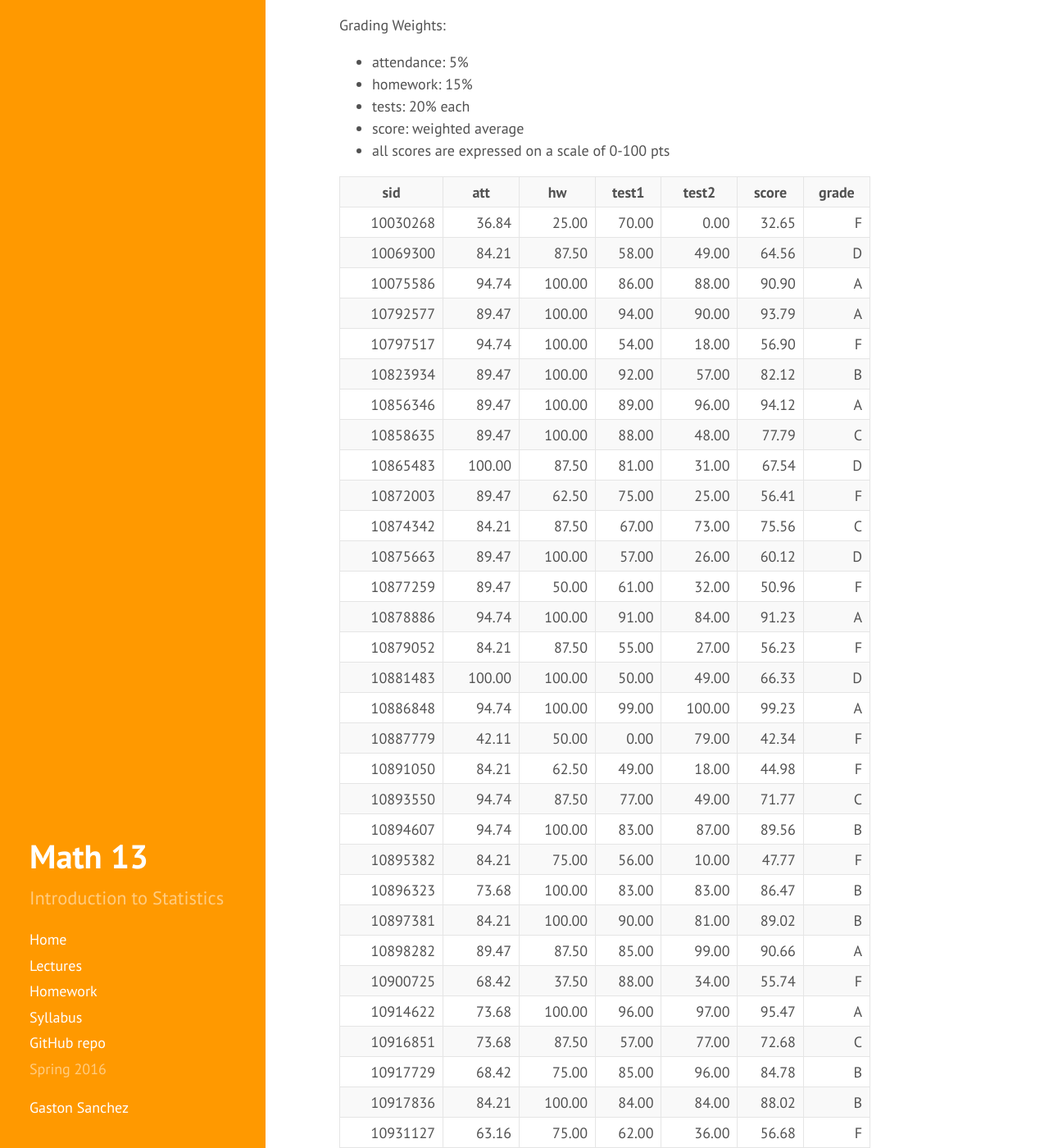
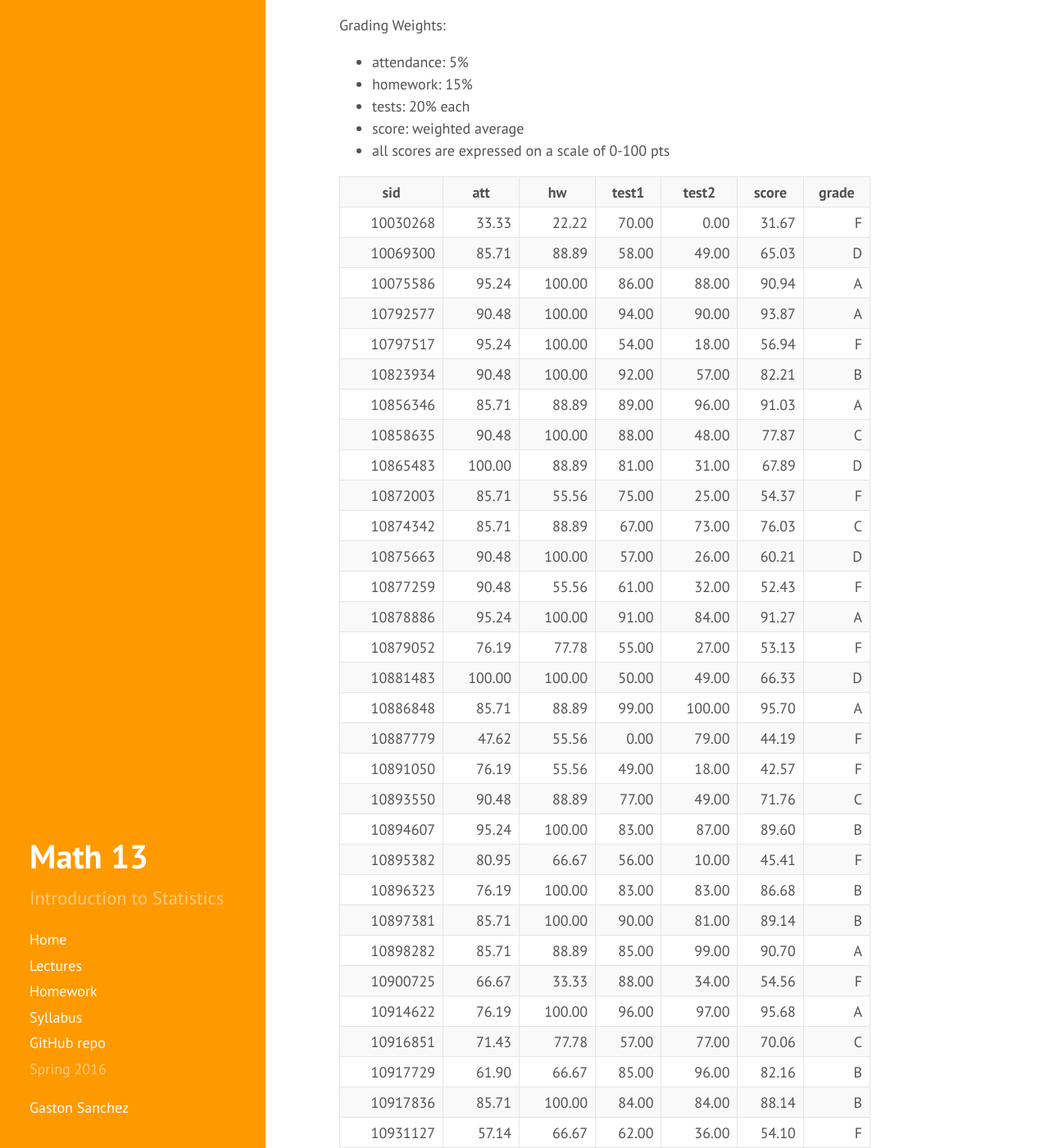
Before and after one commit to gastonstat/relic-math13, a Jekyll site: the page built from gradebook-20308.md, in a window 1280 px wide and 1400 px high, scrolled down 192 px. Shown: the whole window at 82% size. Built offline with Jekyll 4.4.1, drawn with Linux system fonts in a browser that asks for light colours; nearby versions of some CDN libraries; some of the changed text lies outside the part shown.

Commit message:
gradebook: update gbooks for week Apr 18-20, 2016

```diff
--- a/gradebook-20308.md
+++ b/gradebook-20308.md
@@ -16,41 +16,41 @@ Grading Weights:
 - all scores are expressed on a scale of 0-100 pts
 
 <!-- html table generated in R 3.2.3 by xtable 1.8-2 package -->
-<!-- Mon Apr 18 07:16:24 2016 -->
+<!-- Sat Apr 23 11:09:09 2016 -->
 <table >
 <tr> <th> sid </th> <th> att </th> <th> hw </th> <th> test1 </th> <th> test2 </th> <th> score </th> <th> grade </th>  </tr>
-  <tr> <td align="right"> 10030268 </td> <td align="right"> 36.84 </td> <td align="right"> 25.00 </td> <td align="right"> 70.00 </td> <td align="right"> 0.00 </td> <td align="right"> 32.65 </td> <td align="right"> F </td> </tr>
-  <tr> <td align="right"> 10069300 </td> <td align="right"> 84.21 </td> <td align="right"> 87.50 </td> <td align="right"> 58.00 </td> <td align="right"> 49.00 </td> <td align="right"> 64.56 </td> <td align="right"> D </td> </tr>
-  <tr> <td align="right"> 10075586 </td> <td align="right"> 94.74 </td> <td align="right"> 100.00 </td> <td align="right"> 86.00 </td> <td align="right"> 88.00 </td> <td align="right"> 90.90 </td> <td align="right"> A </td> </tr>
-  <tr> <td align="right"> 10792577 </td> <td align="right"> 89.47 </td> <td align="right"> 100.00 </td> <td align="right"> 94.00 </td> <td align="right"> 90.00 </td> <td align="right"> 93.79 </td> <td align="right"> A </td> </tr>
-  <tr> <td align="right"> 10797517 </td> <td align="right"> 94.74 </td> <td align="right"> 100.00 </td> <td align="right"> 54.00 </td> <td align="right"> 18.00 </td> <td align="right"> 56.90 </td> <td align="right"> F </td> </tr>
-  <tr> <td align="right"> 10823934 </td> <td align="right"> 89.47 </td> <td align="right"> 100.00 </td> <td align="right"> 92.00 </td> <td align="right"> 57.00 </td> <td align="right"> 82.12 </td> <td align="right"> B </td> </tr>
-  <tr> <td align="right"> 10856346 </td> <td align="right"> 89.47 </td> <td align="right"> 100.00 </td> <td align="right"> 89.00 </td> <td align="right"> 96.00 </td> <td align="right"> 94.12 </td> <td align="right"> A </td> </tr>
-  <tr> <td align="right"> 10858635 </td> <td align="right"> 89.47 </td> <td align="right"> 100.00 </td> <td align="right"> 88.00 </td> <td align="right"> 48.00 </td> <td align="right"> 77.79 </td> <td align="right"> C </td> </tr>
-  <tr> <td align="right"> 10865483 </td> <td align="right"> 100.00 </td> <td align="right"> 87.50 </td> <td align="right"> 81.00 </td> <td align="right"> 31.00 </td> <td align="right"> 67.54 </td> <td align="right"> D </td> </tr>
-  <tr> <td align="right"> 10872003 </td> <td align="right"> 89.47 </td> <td align="right"> 62.50 </td> <td align="right"> 75.00 </td> <td align="right"> 25.00 </td> <td align="right"> 56.41 </td> <td align="right"> F </td> </tr>
-  <tr> <td align="right"> 10874342 </td> <td align="right"> 84.21 </td> <td align="right"> 87.50 </td> <td align="right"> 67.00 </td> <td align="right"> 73.00 </td> <td align="right"> 75.56 </td> <td align="right"> C </td> </tr>
-  <tr> <td align="right"> 10875663 </td> <td align="right"> 89.47 </td> <td align="right"> 100.00 </td> <td align="right"> 57.00 </td> <td align="right"> 26.00 </td> <td align="right"> 60.12 </td> <td align="right"> D </td> </tr>
-  <tr> <td align="right"> 10877259 </td> <td align="right"> 89.47 </td> <td align="right"> 50.00 </td> <td align="right"> 61.00 </td> <td align="right"> 32.00 </td> <td align="right"> 50.96 </td> <td align="right"> F </td> </tr>
-  <tr> <td align="right"> 10878886 </td> <td align="right"> 94.74 </td> <td align="right"> 100.00 </td> <td align="right"> 91.00 </td> <td align="right"> 84.00 </td> <td align="right"> 91.23 </td> <td align="right"> A </td> </tr>
-  <tr> <td align="right"> 10879052 </td> <td align="right"> 84.21 </td> <td align="right"> 87.50 </td> <td align="right"> 55.00 </td> <td align="right"> 27.00 </td> <td align="right"> 56.23 </td> <td align="right"> F </td> </tr>
+  <tr> <td align="right"> 10030268 </td> <td align="right"> 33.33 </td> <td align="right"> 22.22 </td> <td align="right"> 70.00 </td> <td align="right"> 0.00 </td> <td align="right"> 31.67 </td> <td align="right"> F </td> </tr>
+  <tr> <td align="right"> 10069300 </td> <td align="right"> 85.71 </td> <td align="right"> 88.89 </td> <td align="right"> 58.00 </td> <td align="right"> 49.00 </td> <td align="right"> 65.03 </td> <td align="right"> D </td> </tr>
+  <tr> <td align="right"> 10075586 </td> <td align="right"> 95.24 </td> <td align="right"> 100.00 </td> <td align="right"> 86.00 </td> <td align="right"> 88.00 </td> <td align="right"> 90.94 </td> <td align="right"> A </td> </tr>
+  <tr> <td align="right"> 10792577 </td> <td align="right"> 90.48 </td> <td align="right"> 100.00 </td> <td align="right"> 94.00 </td> <td align="right"> 90.00 </td> <td align="right"> 93.87 </td> <td align="right"> A </td> </tr>
+  <tr> <td align="right"> 10797517 </td> <td align="right"> 95.24 </td> <td align="right"> 100.00 </td> <td align="right"> 54.00 </td> <td align="right"> 18.00 </td> <td align="right"> 56.94 </td> <td align="right"> F </td> </tr>
+  <tr> <td align="right"> 10823934 </td> <td align="right"> 90.48 </td> <td align="right"> 100.00 </td> <td align="right"> 92.00 </td> <td align="right"> 57.00 </td> <td align="right"> 82.21 </td> <td align="right"> B </td> </tr>
+  <tr> <td align="right"> 10856346 </td> <td align="right"> 85.71 </td> <td align="right"> 88.89 </td> <td align="right"> 89.00 </td> <td align="right"> 96.00 </td> <td align="right"> 91.03 </td> <td align="right"> A </td> </tr>
+  <tr> <td align="right"> 10858635 </td> <td align="right"> 90.48 </td> <td align="right"> 100.00 </td> <td align="right"> 88.00 </td> <td align="right"> 48.00 </td> <td align="right"> 77.87 </td> <td align="right"> C </td> </tr>
+  <tr> <td align="right"> 10865483 </td> <td align="right"> 100.00 </td> <td align="right"> 88.89 </td> <td align="right"> 81.00 </td> <td align="right"> 31.00 </td> <td align="right"> 67.89 </td> <td align="right"> D </td> </tr>
+  <tr> <td align="right"> 10872003 </td> <td align="right"> 85.71 </td> <td align="right"> 55.56 </td> <td align="right"> 75.00 </td> <td align="right"> 25.00 </td> <td align="right"> 54.37 </td> <td align="right"> F </td> </tr>
+  <tr> <td align="right"> 10874342 </td> <td align="right"> 85.71 </td> <td align="right"> 88.89 </td> <td align="right"> 67.00 </td> <td align="right"> 73.00 </td> <td align="right"> 76.03 </td> <td align="right"> C </td> </tr>
+  <tr> <td align="right"> 10875663 </td> <td align="right"> 90.48 </td> <td align="right"> 100.00 </td> <td align="right"> 57.00 </td> <td align="right"> 26.00 </td> <td align="right"> 60.21 </td> <td align="right"> D </td> </tr>
+  <tr> <td align="right"> 10877259 </td> <td align="right"> 90.48 </td> <td align="right"> 55.56 </td> <td align="right"> 61.00 </td> <td align="right"> 32.00 </td> <td align="right"> 52.43 </td> <td align="right"> F </td> </tr>
+  <tr> <td align="right"> 10878886 </td> <td align="right"> 95.24 </td> <td align="right"> 100.00 </td> <td align="right"> 91.00 </td> <td align="right"> 84.00 </td> <td align="right"> 91.27 </td> <td align="right"> A </td> </tr>
+  <tr> <td align="right"> 10879052 </td> <td align="right"> 76.19 </td> <td align="right"> 77.78 </td> <td align="right"> 55.00 </td> <td align="right"> 27.00 </td> <td align="right"> 53.13 </td> <td align="right"> F </td> </tr>
   <tr> <td align="right"> 10881483 </td> <td align="right"> 100.00 </td> <td align="right"> 100.00 </td> <td align="right"> 50.00 </td> <td align="right"> 49.00 </td> <td align="right"> 66.33 </td> <td align="right"> D </td> </tr>
-  <tr> <td align="right"> 10886848 </td> <td align="right"> 94.74 </td> <td align="right"> 100.00 </td> <td align="right"> 99.00 </td> <td align="right"> 100.00 </td> <td align="right"> 99.23 </td> <td align="right"> A </td> </tr>
-  <tr> <td align="right"> 10887779 </td> <td align="right"> 42.11 </td> <td align="right"> 50.00 </td> <td align="right"> 0.00 </td> <td align="right"> 79.00 </td> <td align="right"> 42.34 </td> <td align="right"> F </td> </tr>
-  <tr> <td align="right"> 10891050 </td> <td align="right"> 84.21 </td> <td align="right"> 62.50 </td> <td align="right"> 49.00 </td> <td align="right"> 18.00 </td> <td align="right"> 44.98 </td> <td align="right"> F </td> </tr>
-  <tr> <td align="right"> 10893550 </td> <td align="right"> 94.74 </td> <td align="right"> 87.50 </td> <td align="right"> 77.00 </td> <td align="right"> 49.00 </td> <td align="right"> 71.77 </td> <td align="right"> C </td> </tr>
-  <tr> <td align="right"> 10894607 </td> <td align="right"> 94.74 </td> <td align="right"> 100.00 </td> <td align="right"> 83.00 </td> <td align="right"> 87.00 </td> <td align="right"> 89.56 </td> <td align="right"> B </td> </tr>
-  <tr> <td align="right"> 10895382 </td> <td align="right"> 84.21 </td> <td align="right"> 75.00 </td> <td align="right"> 56.00 </td> <td align="right"> 10.00 </td> <td align="right"> 47.77 </td> <td align="right"> F </td> </tr>
-  <tr> <td align="right"> 10896323 </td> <td align="right"> 73.68 </td> <td align="right"> 100.00 </td> <td align="right"> 83.00 </td> <td align="right"> 83.00 </td> <td align="right"> 86.47 </td> <td align="right"> B </td> </tr>
-  <tr> <td align="right"> 10897381 </td> <td align="right"> 84.21 </td> <td align="right"> 100.00 </td> <td align="right"> 90.00 </td> <td align="right"> 81.00 </td> <td align="right"> 89.02 </td> <td align="right"> B </td> </tr>
-  <tr> <td align="right"> 10898282 </td> <td align="right"> 89.47 </td> <td align="right"> 87.50 </td> <td align="right"> 85.00 </td> <td align="right"> 99.00 </td> <td align="right"> 90.66 </td> <td align="right"> A </td> </tr>
-  <tr> <td align="right"> 10900725 </td> <td align="right"> 68.42 </td> <td align="right"> 37.50 </td> <td align="right"> 88.00 </td> <td align="right"> 34.00 </td> <td align="right"> 55.74 </td> <td align="right"> F </td> </tr>
-  <tr> <td align="right"> 10914622 </td> <td align="right"> 73.68 </td> <td align="right"> 100.00 </td> <td align="right"> 96.00 </td> <td align="right"> 97.00 </td> <td align="right"> 95.47 </td> <td align="right"> A </td> </tr>
-  <tr> <td align="right"> 10916851 </td> <td align="right"> 73.68 </td> <td align="right"> 87.50 </td> <td align="right"> 57.00 </td> <td align="right"> 77.00 </td> <td align="right"> 72.68 </td> <td align="right"> C </td> </tr>
-  <tr> <td align="right"> 10917729 </td> <td align="right"> 68.42 </td> <td align="right"> 75.00 </td> <td align="right"> 85.00 </td> <td align="right"> 96.00 </td> <td align="right"> 84.78 </td> <td align="right"> B </td> </tr>
-  <tr> <td align="right"> 10917836 </td> <td align="right"> 84.21 </td> <td align="right"> 100.00 </td> <td align="right"> 84.00 </td> <td align="right"> 84.00 </td> <td align="right"> 88.02 </td> <td align="right"> B </td> </tr>
-  <tr> <td align="right"> 10931127 </td> <td align="right"> 63.16 </td> <td align="right"> 75.00 </td> <td align="right"> 62.00 </td> <td align="right"> 36.00 </td> <td align="right"> 56.68 </td> <td align="right"> F </td> </tr>
-  <tr> <td align="right"> 10933952 </td> <td align="right"> 84.21 </td> <td align="right"> 100.00 </td> <td align="right"> 93.00 </td> <td align="right"> 59.00 </td> <td align="right"> 82.68 </td> <td align="right"> B </td> </tr>
+  <tr> <td align="right"> 10886848 </td> <td align="right"> 85.71 </td> <td align="right"> 88.89 </td> <td align="right"> 99.00 </td> <td align="right"> 100.00 </td> <td align="right"> 95.70 </td> <td align="right"> A </td> </tr>
+  <tr> <td align="right"> 10887779 </td> <td align="right"> 47.62 </td> <td align="right"> 55.56 </td> <td align="right"> 0.00 </td> <td align="right"> 79.00 </td> <td align="right"> 44.19 </td> <td align="right"> F </td> </tr>
+  <tr> <td align="right"> 10891050 </td> <td align="right"> 76.19 </td> <td align="right"> 55.56 </td> <td align="right"> 49.00 </td> <td align="right"> 18.00 </td> <td align="right"> 42.57 </td> <td align="right"> F </td> </tr>
+  <tr> <td align="right"> 10893550 </td> <td align="right"> 90.48 </td> <td align="right"> 88.89 </td> <td align="right"> 77.00 </td> <td align="right"> 49.00 </td> <td align="right"> 71.76 </td> <td align="right"> C </td> </tr>
+  <tr> <td align="right"> 10894607 </td> <td align="right"> 95.24 </td> <td align="right"> 100.00 </td> <td align="right"> 83.00 </td> <td align="right"> 87.00 </td> <td align="right"> 89.60 </td> <td align="right"> B </td> </tr>
+  <tr> <td align="right"> 10895382 </td> <td align="right"> 80.95 </td> <td align="right"> 66.67 </td> <td align="right"> 56.00 </td> <td align="right"> 10.00 </td> <td align="right"> 45.41 </td> <td align="right"> F </td> </tr>
+  <tr> <td align="right"> 10896323 </td> <td align="right"> 76.19 </td> <td align="right"> 100.00 </td> <td align="right"> 83.00 </td> <td align="right"> 83.00 </td> <td align="right"> 86.68 </td> <td align="right"> B </td> </tr>
+  <tr> <td align="right"> 10897381 </td> <td align="right"> 85.71 </td> <td align="right"> 100.00 </td> <td align="right"> 90.00 </td> <td align="right"> 81.00 </td> <td align="right"> 89.14 </td> <td align="right"> B </td> </tr>
+  <tr> <td align="right"> 10898282 </td> <td align="right"> 85.71 </td> <td align="right"> 88.89 </td> <td align="right"> 85.00 </td> <td align="right"> 99.00 </td> <td align="right"> 90.70 </td> <td align="right"> A </td> </tr>
+  <tr> <td align="right"> 10900725 </td> <td align="right"> 66.67 </td> <td align="right"> 33.33 </td> <td align="right"> 88.00 </td> <td align="right"> 34.00 </td> <td align="right"> 54.56 </td> <td align="right"> F </td> </tr>
+  <tr> <td align="right"> 10914622 </td> <td align="right"> 76.19 </td> <td align="right"> 100.00 </td> <td align="right"> 96.00 </td> <td align="right"> 97.00 </td> <td align="right"> 95.68 </td> <td align="right"> A </td> </tr>
+  <tr> <td align="right"> 10916851 </td> <td align="right"> 71.43 </td> <td align="right"> 77.78 </td> <td align="right"> 57.00 </td> <td align="right"> 77.00 </td> <td align="right"> 70.06 </td> <td align="right"> C </td> </tr>
+  <tr> <td align="right"> 10917729 </td> <td align="right"> 61.90 </td> <td align="right"> 66.67 </td> <td align="right"> 85.00 </td> <td align="right"> 96.00 </td> <td align="right"> 82.16 </td> <td align="right"> B </td> </tr>
+  <tr> <td align="right"> 10917836 </td> <td align="right"> 85.71 </td> <td align="right"> 100.00 </td> <td align="right"> 84.00 </td> <td align="right"> 84.00 </td> <td align="right"> 88.14 </td> <td align="right"> B </td> </tr>
+  <tr> <td align="right"> 10931127 </td> <td align="right"> 57.14 </td> <td align="right"> 66.67 </td> <td align="right"> 62.00 </td> <td align="right"> 36.00 </td> <td align="right"> 54.10 </td> <td align="right"> F </td> </tr>
+  <tr> <td align="right"> 10933952 </td> <td align="right"> 85.71 </td> <td align="right"> 100.00 </td> <td align="right"> 93.00 </td> <td align="right"> 59.00 </td> <td align="right"> 82.81 </td> <td align="right"> B </td> </tr>
   <tr> <td align="right"> 10934087 </td> <td align="right"> 100.00 </td> <td align="right"> 100.00 </td> <td align="right"> 92.00 </td> <td align="right"> 97.00 </td> <td align="right"> 96.33 </td> <td align="right"> A </td> </tr>
-  <tr> <td align="right"> 10934356 </td> <td align="right"> 94.74 </td> <td align="right"> 100.00 </td> <td align="right"> 88.00 </td> <td align="right"> 89.00 </td> <td align="right"> 91.90 </td> <td align="right"> A </td> </tr>
+  <tr> <td align="right"> 10934356 </td> <td align="right"> 95.24 </td> <td align="right"> 100.00 </td> <td align="right"> 88.00 </td> <td align="right"> 89.00 </td> <td align="right"> 91.94 </td> <td align="right"> A </td> </tr>
    </table>
```
Also changed, not shown: gradebook-20743.md (+33 -33 lines).
